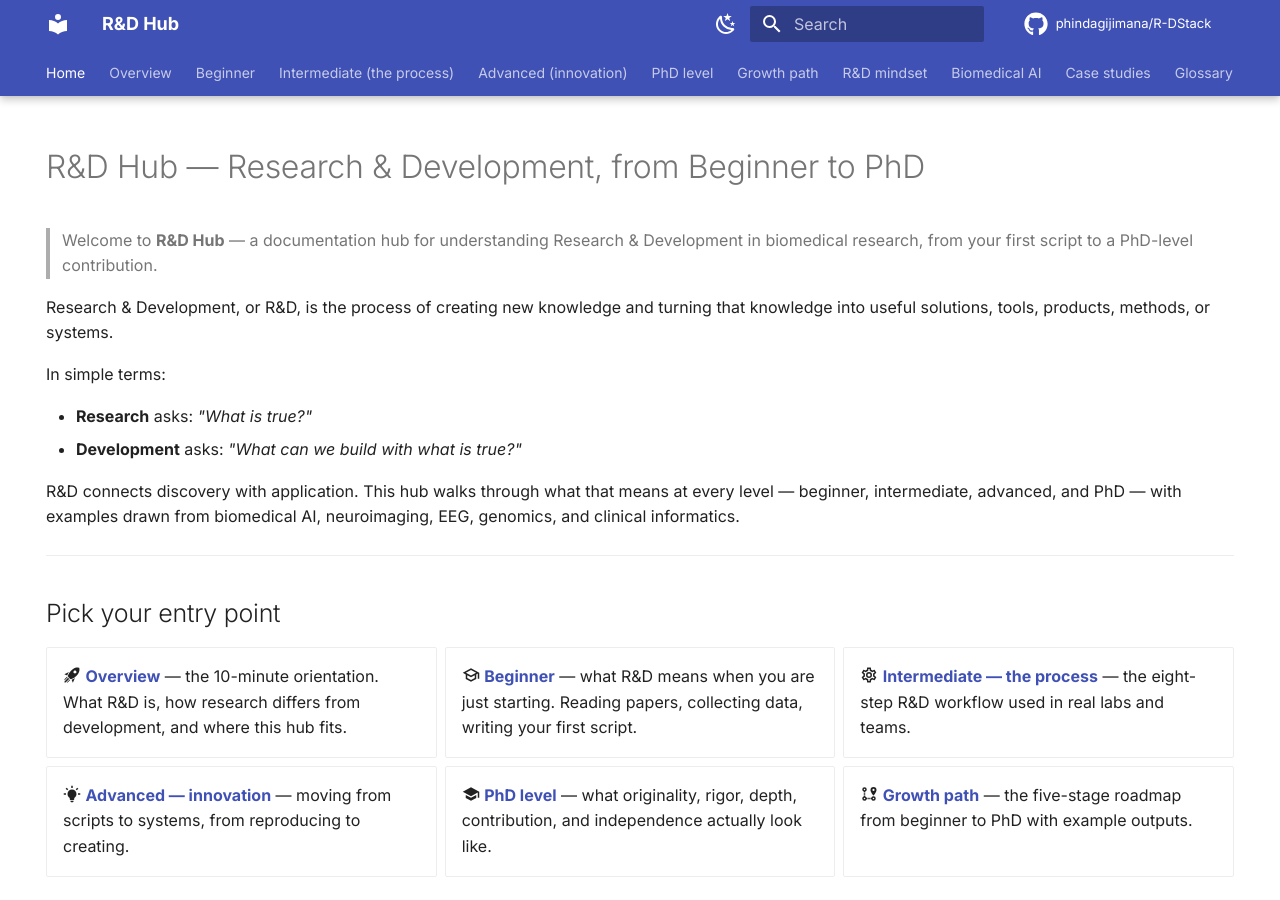
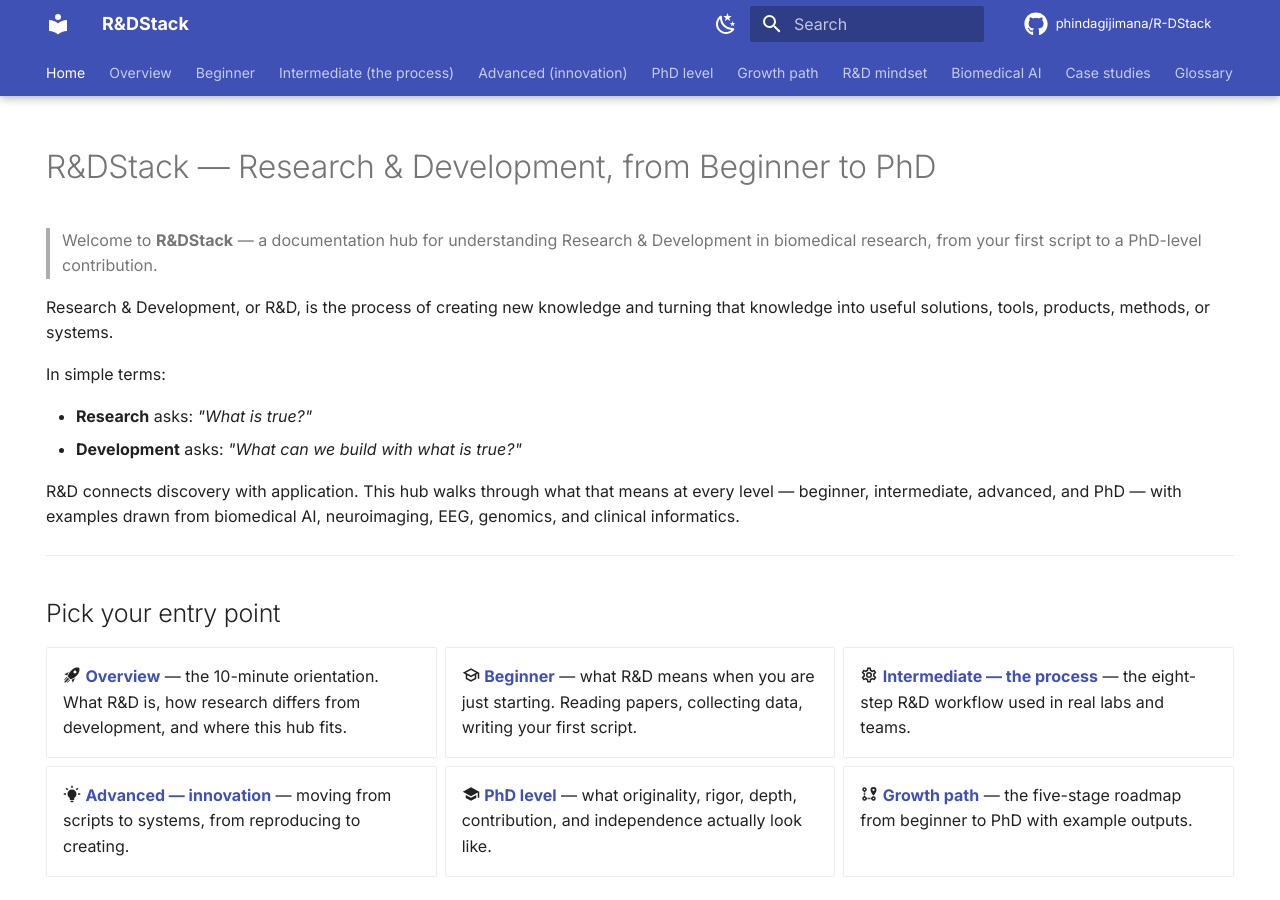
Before and after one commit to phindagijimana/R-DStack, an MkDocs documentation site: the page built from docs/index.md, in a window 1280 px wide and 900 px high. Built offline with MkDocs 1.6.1 and Material for MkDocs 9.7.7, drawn with Linux system fonts in a browser that asks for light colours; comment, search, counter and statistics services are not loaded.

Commit message:
Rename documentation hub to R&DStack
Was 'R&D Hub'. Updates site_name in mkdocs.yml, README title and
shields.io site badge, social-icon name, and the docs/index.md welcome
header and intro paragraph. Repo slug (R-DStack) and Pages URL are
unchanged.

```diff
--- a/docs/index.md
+++ b/docs/index.md
@@ -4,9 +4,9 @@ hide:
   - toc
 ---
 
-# R&D Hub — Research & Development, from Beginner to PhD
+# R&DStack — Research & Development, from Beginner to PhD
 
-> Welcome to **R&D Hub** — a documentation hub for understanding Research & Development in biomedical research, from your first script to a PhD-level contribution.
+> Welcome to **R&DStack** — a documentation hub for understanding Research & Development in biomedical research, from your first script to a PhD-level contribution.
 
 Research & Development, or R&D, is the process of creating new knowledge and turning that knowledge into useful solutions, tools, products, methods, or systems.
 
--- a/mkdocs.yml
+++ b/mkdocs.yml
@@ -1,4 +1,4 @@
-site_name: R&D Hub
+site_name: R&DStack
 site_description: A Documentation Hub for Research & Development in Biomedical Research — from Beginner to PhD level.
 site_author: Philbert Ndagijimana
 site_url: https://phindagijimana.github.io/R-DStack/
@@ -141,7 +141,7 @@ extra:
   social:
     - icon: fontawesome/brands/github
       link: https://github.com/phindagijimana/R-DStack
-      name: R&D Hub on GitHub
+      name: R&DStack on GitHub
     - icon: fontawesome/solid/envelope
       link: mailto:phindagiji@gmail.com
       name: Email — phindagiji@gmail.com
```
Also changed, not shown: README.md (+3 -3 lines).
